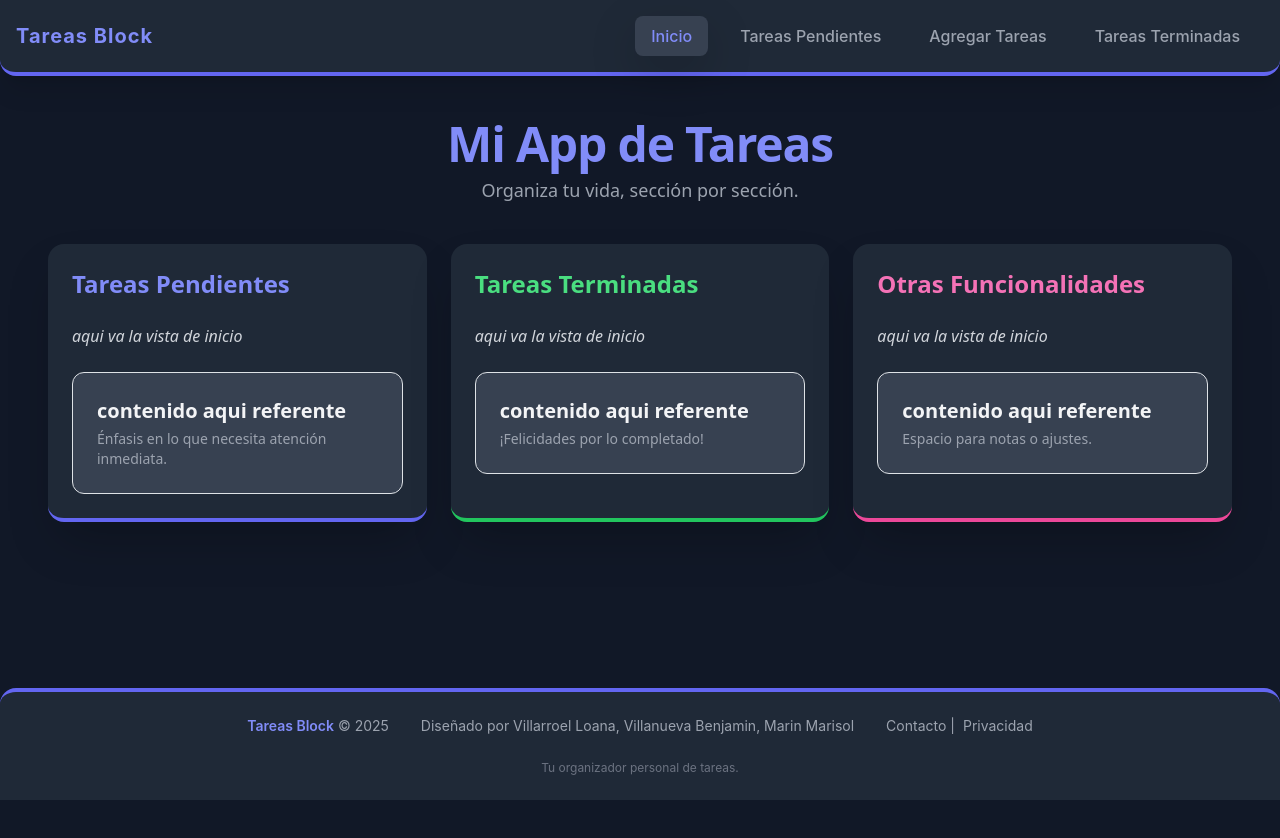
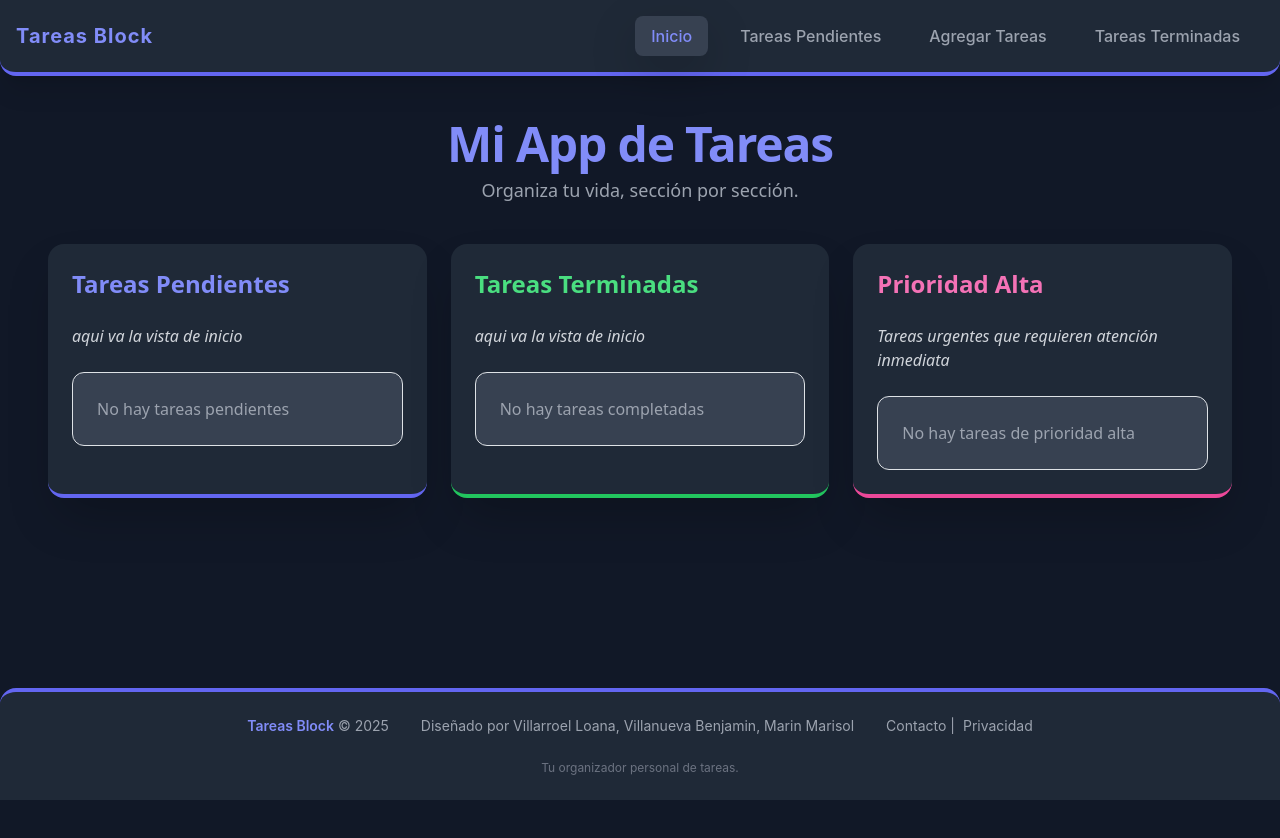
Before and after one commit to Benjaback/proyecto-final, a React (Create React App) app: page / in a window 1280 px wide. Shown: the top 838 px of the page. Built offline with nearby package versions, Linux system fonts and the light colour scheme.

Commit message:
subida de archivos

```diff
--- a/src/components/index.jsx
+++ b/src/components/index.jsx
@@ -106,7 +106,7 @@ const AppFooter = () => {
                 />
                 <div className="pt-24 px-4 w-full min-h-screen bg-gray-900">
                     <Routes>
-                        <Route path="/" element={<Layout />} />
+                        <Route path="/" element={<Layout tareas={tareas} setTareas={setTareas} />} />
                         <Route path="/tareas" element={<TareasScreens tareas={tareas} setTareas={setTareas} />} />
                         <Route path="/crear" element={<Crear tareas={tareas} setTareas={setTareas} />} />
                         <Route path="/terminado" element={<Terminado tareas={tareas} setTareas={setTareas} />} />
--- a/src/components/layout.jsx
+++ b/src/components/layout.jsx
@@ -1,6 +1,10 @@
 import React from 'react';
 
-const Layout = () => {
+const Layout = ({ tareas, setTareas }) => {
+    const tareasCompletadas = tareas.filter(t => t.estado === 'completada');
+    const tareasPendientes = tareas.filter(t => !t.estado || t.estado === 'pendiente');
+    const tareasPrioridadAlta = tareas.filter(t => t.prioridad && t.prioridad.toLowerCase() === 'alta' && (!t.estado || t.estado === 'pendiente'));
+
     return (
         <div className="min-h-screen bg-gray-900 text-gray-100 p-4 sm:p-8 font-sans">
             <header className="text-center mb-10">
@@ -21,8 +25,21 @@ const Layout = () => {
                         aqui va la vista de inicio
                     </p>
                     <div className="contendor-pendientes bg-gray-700 p-4 rounded-xl border border-gray-600">
-                        <h3 className="text-xl font-semibold">contenido aqui referente</h3>
-                        <p className="text-sm text-gray-400 mt-1">Énfasis en lo que necesita atención inmediata.</p>
+                        {tareasPendientes.length === 0 ? (
+                            <p className="text-gray-400">No hay tareas pendientes</p>
+                        ) : (
+                            <ul className="space-y-2">
+                                {tareasPendientes.map(tarea => (
+                                    <li key={tarea.id} className="text-gray-300">
+                                        Nombre: {tarea.nombre}
+                                        {tarea.fechaVencimiento && (
+                                            <p>Vence el: {tarea.fechaVencimiento}</p>
+                                        )}
+                                        Descripcion {tarea.descripcion}
+                                    </li>
+                                ))}
+                            </ul>
+                        )}
                     </div>
                 </section>
                 <section
@@ -37,8 +54,18 @@ const Layout = () => {
                     </p>
 
                     <div className="contendor-terminados bg-gray-700 p-4 rounded-xl border border-gray-600">
-                        <h3 className="text-xl font-semibold">contenido aqui referente</h3>
-                        <p className="text-sm text-gray-400 mt-1">¡Felicidades por lo completado!</p>
+                        {tareasCompletadas.length === 0 ? (
+                            <p className="text-gray-400">No hay tareas completadas</p>
+                        ) : (
+                            <ul className="space-y-2">
+                                {tareasCompletadas.map(tarea => (
+                                    <li key={tarea.id} className="text-gray-300">
+                                        Nombre: {tarea.nombre}
+                                        <p>Completada el: {tarea.fechaCompletada}</p>
+                                    </li>
+                                ))}
+                            </ul>
+                        )}
                     </div>
                 </section>
                 <section
@@ -46,14 +73,27 @@ const Layout = () => {
                     aria-label="Contenedor Adicional"
                 >
                     <h2 className="text-2xl font-bold mb-4 text-pink-400">
-                        Otras Funcionalidades
+                        Prioridad Alta
                     </h2>
                     <p className="text-gray-300 italic mb-4">
-                        aqui va la vista de inicio
+                        Tareas urgentes que requieren atención inmediata
                     </p>
                     <div className="contendor bg-gray-700 p-4 rounded-xl border border-gray-600">
-                        <h3 className="text-xl font-semibold">contenido aqui referente</h3>
-                        <p className="text-sm text-gray-400 mt-1">Espacio para notas o ajustes.</p>
+                        {tareasPrioridadAlta.length === 0 ? (
+                            <p className="text-gray-400">No hay tareas de prioridad alta</p>
+                        ) : (
+                            <ul className="space-y-2">
+                                {tareasPrioridadAlta.map(tarea => (
+                                    <li key={tarea.id} className="text-gray-300">
+                                        Nombre: {tarea.nombre}
+                                        <p className="text-sm">Prioridad: <span className="text-red-400 font-semibold">{tarea.prioridad}</span></p>
+                                        {tarea.fechaVencimiento && (
+                                            <p className="text-sm">Vence el: {tarea.fechaVencimiento}</p>
+                                        )}
+                                    </li>
+                                ))}
+                            </ul>
+                        )}
                     </div>
                 </section>
 
```
